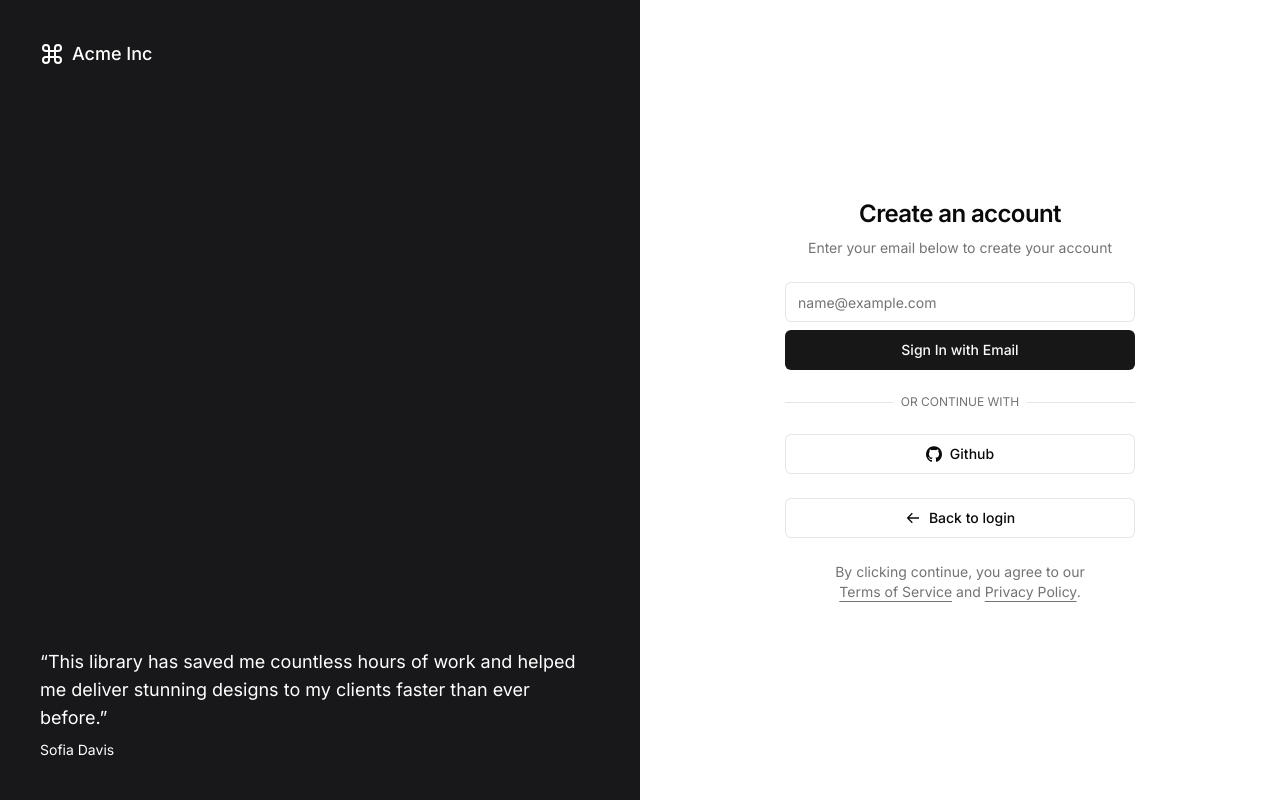
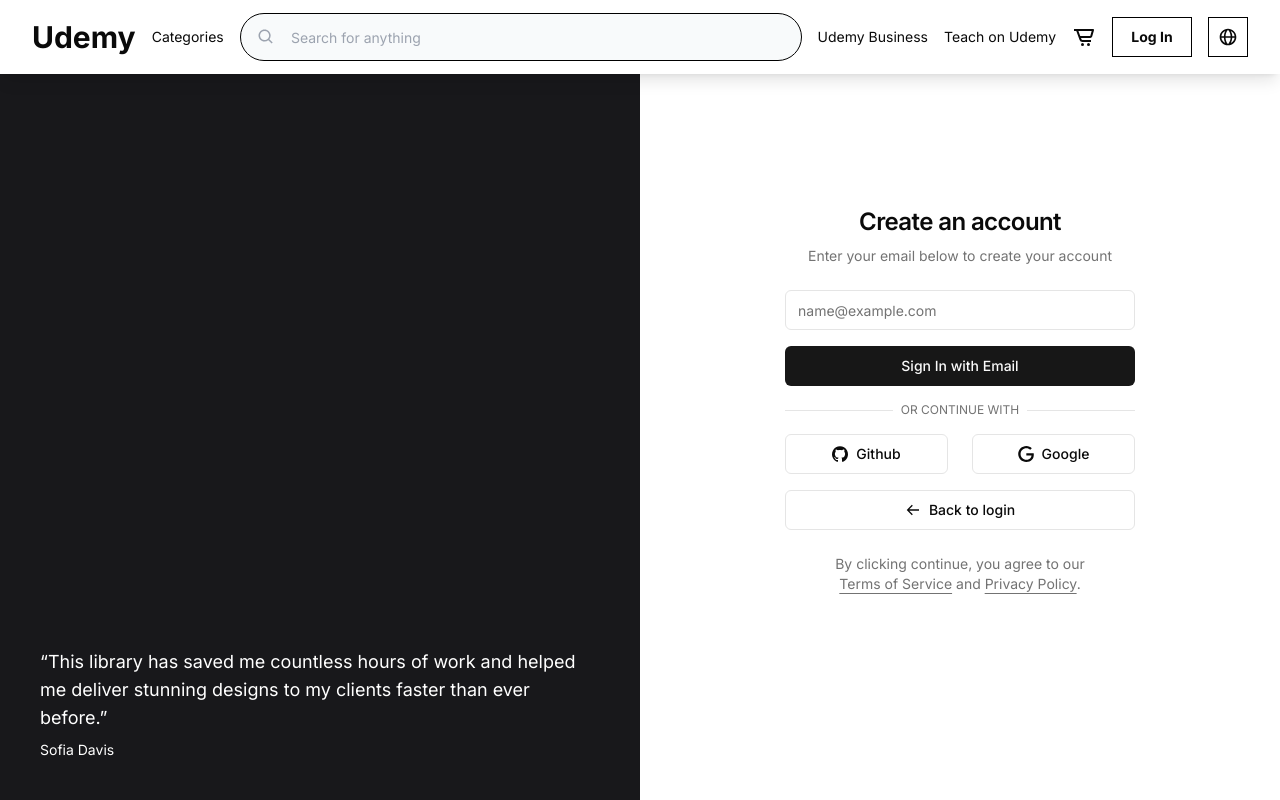
Before and after one commit to thang1610200/TLCN-client, a Next.js app: page /signup in a window 1280 px wide. Built offline with nearby package versions, Linux system fonts and the light colour scheme.

Commit message:
Update home, login, signup

```diff
--- a/app/home/Main.tsx
+++ b/app/home/Main.tsx
@@ -4,9 +4,9 @@
 
 export default function Main() {
   return (
-    <div className='relative w-full border-gray-100 h-96'>
+    <div className='relative w-full border-gray-100 h-96 pt-[74px]'>
       <img src="/images/learning.jpg" alt="" className='object-cover w-full h-full bg-bottom bg-no-repeat'/>
-      <div className="absolute bg-white top-12 left-8 p-4 flex flex-col items-start justify-center shadow-lg h-40 w-[440px]">
+      <div className="absolute bg-white top-12 left-8 p-4 flex flex-col items-start justify-center shadow-lg h-40 w-[440px] mt-[74px]">
         <h2 className='mb-2 text-3xl font-bold'>Hi guys welcome</h2>
         <h3 className='text-xl'>Look at this project!!!Let's go</h3>
         <h3 className='text-xl'>The goal is to learn without stress</h3>
--- a/app/home/Navbar.tsx
+++ b/app/home/Navbar.tsx
@@ -5,20 +5,21 @@
 
 export default function Navbar() {
   return (
-    <div>
-      <div className='flex space-x-4 bg-white h-[74px] shadow-lg text-center justify-between items-center px-4'>
-        <BiMenu className="w-6 h-6 md:hidden"/>
-        <h2 className='text-3xl font-bold'>Udemy</h2>
+    <>
+      <nav>
+        <div className='flex space-x-4 bg-white h-[74px] shadow-lg text-center justify-between items-center px-4 fixed w-full z-10'>
+          <BiMenu className="w-6 h-6 md:hidden" />
+          <a href="/home"><h2 className='text-3xl font-bold'>Udemy</h2></a>
           <h3 className='hidden text-sm md:block'>Categories</h3>
           <form className='hidden bg-[#f8fafb] md:flex border border-black rounded-3xl flex-1 h-12 items-center'>
             <BiSearch className="w-5 h-5 mx-4 text-gray-400" />
-          <input type="text" placeholder='Search for anything' className='text-sm bg-transparent focus:outline-none' />
+            <input type="text" placeholder='Search for anything' className='w-full h-full text-sm bg-transparent focus:outline-none' />
           </form>
           <h3 className='hidden text-sm lg:block'>Udemy Business</h3>
           <h3 className='hidden text-sm lg:block md:hidden'>Teach on Udemy</h3>
           <div className="flex">
-          <BiSearch className="w-6 h-6 text-gray-400 md:hidden"/>
-          <BiCartAlt className="w-6 h-6"/>
+            <BiSearch className="w-6 h-6 text-gray-400 md:hidden" />
+            <BiCartAlt className="w-6 h-6" />
           </div>
           <div className="justify-end hidden pr-4 space-x-4 md:flex">
             <Link rel="stylesheet" href="\login" >
@@ -26,20 +27,15 @@
                 Log In
               </button>
             </Link>
-          <Link rel="stylesheet" href="\signup" >
-            <button className='w-20 h-10 text-sm font-bold text-white bg-black border border-black'>
-              Sign Up
-            </button>
-          </Link>
             <Link rel="stylesheet" href="\" >
               <button className="border border-black h-10 w-10 flex items-center justify-center hover:bg-[#F5F5F5]">
-              <BiGlobe className="w-5 h-5"/>
+                <BiGlobe className="w-5 h-5" />
               </button>
             </Link>
 
           </div>
         </div>
-
-    </div>
+      </nav>
+    </>
   )
 }
--- a/app/home/layout.tsx
+++ b/app/home/layout.tsx
@@ -11,6 +11,7 @@
 }) {
   return (
     <>
+
       <main>
         <Navbar />
         <Main />
--- a/app/login/layout.tsx
+++ b/app/login/layout.tsx
@@ -1,4 +1,5 @@
 import React from 'react'
+import Navbar from '../home/Navbar'
 
 export default function layout({
     children,
@@ -6,8 +7,8 @@
     children: React.ReactNode
 }) {
     return (
-        <html lang="en">
+        <>
             <body>{children}</body>
-        </html>
+        </>
     )
 }
--- a/app/login/page.tsx
+++ b/app/login/page.tsx
@@ -2,9 +2,20 @@
 import Image from "next/image"
 import Link from "next/link"
 
-import { cn } from "@/lib/utils"
-import { buttonVariants } from "@/components/ui/button"
-import { Login } from "@/components/login"
+import Navbar from "../home/Navbar"
+import { Icons } from "@/components/icons"
+import { Button } from "@/components/ui/button"
+import {
+  Card,
+  CardContent,
+  CardDescription,
+  CardFooter,
+  CardHeader,
+  CardTitle,
+} from "@/components/ui/card"
+import { Input } from "@/components/ui/input"
+import { Label } from "@/components/ui/label"
+
 
 export const metadata: Metadata = {
   title: "Authentication",
@@ -14,40 +25,27 @@
 export default function LoginPage() {
   return (
     <>
+      <Navbar />
+      <div className="relative">
         <div className="md:hidden">
           <Image
-          src="/examples/authentication-light.png"
+            src=""///examples/authentication-light.png
             width={1280}
             height={843}
             alt="Authentication"
             className="block dark:hidden"
           />
           <Image
-          src="/examples/authentication-dark.png"
+            src=""///examples/authentication-dark.png
             width={1280}
             height={843}
             alt="Authentication"
             className="hidden dark:block"
           />
         </div>
-      <div className="container relative hidden h-[800px] flex-col items-center justify-center md:grid lg:max-w-none lg:grid-cols-2 lg:px-0">
+        <div className="container relative flex-col items-center justify-center hidden h-screen md:grid lg:max-w-none lg:grid-cols-2 lg:px-0">
           <div className="relative flex-col hidden h-full p-10 text-white bg-muted dark:border-r lg:flex">
-          <div className="absolute inset-0 bg-zinc-900"/>
-          <div className="relative z-20 flex items-center text-lg font-medium">
-            <svg
-              xmlns="http://www.w3.org/2000/svg"
-              viewBox="0 0 24 24"
-              fill="none"
-              stroke="currentColor"
-              strokeWidth="2"
-              strokeLinecap="round"
-              strokeLinejoin="round"
-              className="w-6 h-6 mr-2"
-            >
-              <path d="M15 6v12a3 3 0 1 0 3-3H6a3 3 0 1 0 3 3V6a3 3 0 1 0-3 3h12a3 3 0 1 0-3-3" />
-            </svg>
-            Acme Inc
-          </div>
+            <div className="absolute inset-0 bg-zinc-900" />
             <div className="relative z-20 mt-auto">
               <blockquote className="space-y-2">
                 <p className="text-lg">
@@ -66,7 +64,54 @@
                   Login an account
                 </h1>
               </div>
-            <Login />
+              <Card>
+                <CardContent className="grid gap-4 pt-4">
+                  <div className="grid gap-2">
+                    <Label htmlFor="email">Email</Label>
+                    <Input id="email" type="email" placeholder="m@example.com" />
+                  </div>
+                  <div className="grid gap-2">
+                    <Label htmlFor="password">Password</Label>
+                    <Input id="password" type="password" />
+                  </div>
+                  <Button className="w-full">Login</Button>
+                  <div className="relative">
+                    <div className="absolute inset-0 flex items-center">
+                      <span className="w-full border-t" />
+                    </div>
+                    <div className="relative flex justify-center text-xs uppercase">
+                      <span className="px-2 bg-background text-muted-foreground">
+                        Or continue with
+                      </span>
+                    </div>
+                  </div>
+                  <div className="grid grid-cols-2 gap-6">
+                    <Button variant="outline">
+                      <Icons.gitHub className="w-4 h-4 mr-2" />
+                      Github
+                    </Button>
+                    <Button variant="outline">
+                      <Icons.google className="w-4 h-4 mr-2" />
+                      Google
+                    </Button>
+                  </div>
+                </CardContent>
+                <CardFooter className="grid gap-4">
+                  <div className="relative">
+                    <div className="absolute inset-0 flex items-center ">
+                      <span className="w-full px-2 border-t" />
+                    </div>
+                    <div className="relative flex justify-center px-2 text-xs uppercase">
+                      <span className="px-2 bg-background text-muted-foreground">
+                        Don't have an account?
+                      </span>
+                      <a rel="stylesheet" href="\signup" className="grid gap-2 pr-2 underline bg-background decoration-solid">
+                        Sign up
+                      </a>
+                    </div>
+                  </div>
+                </CardFooter>
+              </Card>
               <p className="px-8 text-sm text-center text-muted-foreground">
                 By clicking continue, you agree to our{" "}
                 <Link
@@ -87,6 +132,7 @@
             </div>
           </div>
         </div>
+      </div>
     </>
   )
 }
--- a/app/signup/page.tsx
+++ b/app/signup/page.tsx
@@ -1,10 +1,19 @@
 import { Metadata } from "next"
 import Image from "next/image"
-import Link from "next/link"
 
-import { cn } from "@/lib/utils"
-import { buttonVariants } from "@/components/ui/button"
-import { SignUp } from "@/components/signup"
+
+import * as React from "react"
+
+
+
+import { Icons } from "@/components/icons"
+import { Button } from "@/components/ui/button"
+import { Input } from "@/components/ui/input"
+import { Label } from "@/components/ui/label"
+
+import { BiArrowBack } from "react-icons/bi";
+import Link from 'next/link'
+import Navbar from "../home/Navbar"
 
 export const metadata: Metadata = {
   title: "Authentication",
@@ -14,6 +23,7 @@
 export default function AuthenticationPage() {
   return (
     <>
+      <Navbar/>
       <div className="md:hidden">
         <Image
           src="/examples/authentication-light.png"
@@ -30,24 +40,9 @@
           className="hidden dark:block"
         />
       </div>
-      <div className="container relative hidden h-[800px] flex-col items-center justify-center md:grid lg:max-w-none lg:grid-cols-2 lg:px-0">
+      <div className="container relative flex-col items-center justify-center hidden h-screen md:grid lg:max-w-none lg:grid-cols-2 lg:px-0">
         <div className="relative flex-col hidden h-full p-10 text-white bg-muted dark:border-r lg:flex">
-          <div className="absolute inset-0 bg-zinc-900" id="screenLogin"/>
-          <div className="relative z-20 flex items-center text-lg font-medium">
-            <svg
-              xmlns="http://www.w3.org/2000/svg"
-              viewBox="0 0 24 24"
-              fill="none"
-              stroke="currentColor"
-              strokeWidth="2"
-              strokeLinecap="round"
-              strokeLinejoin="round"
-              className="w-6 h-6 mr-2"
-            >
-              <path d="M15 6v12a3 3 0 1 0 3-3H6a3 3 0 1 0 3 3V6a3 3 0 1 0-3 3h12a3 3 0 1 0-3-3" />
-            </svg>
-            Acme Inc
-          </div>
+          <div className="absolute inset-0 bg-zinc-900"/>
           <div className="relative z-20 mt-auto">
             <blockquote className="space-y-2">
               <p className="text-lg">
@@ -69,7 +64,55 @@
                 Enter your email below to create your account
               </p>
             </div>
-            <SignUp />
+            <div className="grid gap-4">
+              <form>
+                <div className="grid gap-4">
+                  <div className="grid gap-4">
+                    <Label className="sr-only" htmlFor="email">
+                      Email
+                    </Label>
+                    <Input
+                      id="email"
+                      placeholder="name@example.com"
+                      type="email"
+                      autoCapitalize="none"
+                      autoComplete="email"
+                      autoCorrect="off"
+                    />
+                  </div>
+                  <Button>
+                    Sign In with Email
+                  </Button>
+                </div>
+              </form>
+              <div className="relative">
+                <div className="absolute inset-0 flex items-center">
+                  <span className="w-full border-t" />
+                </div>
+                <div className="relative flex justify-center text-xs uppercase">
+                  <span className="px-2 bg-background text-muted-foreground">
+                    Or continue with
+                  </span>
+                </div>
+              </div>
+              <div className="grid grid-cols-2 gap-6">
+                <Button variant="outline">
+                  <Icons.gitHub className="w-4 h-4 mr-2" />
+                  Github
+                </Button>
+                <Button variant="outline">
+                  <Icons.google className="w-4 h-4 mr-2" />
+                  Google
+                </Button>
+              </div>
+              <Link rel="stylesheet" href="\login" className="grid gap-2">
+                <Button variant="outline" type="button">
+                  <BiArrowBack className="w-4 h-4 mr-2" />
+                  Back to login
+                </Button>
+              </Link>
+
+            </div>
             <p className="px-8 text-sm text-center text-muted-foreground">
               By clicking continue, you agree to our{" "}
               <Link
--- a/components/signup.tsx
+++ b/components/signup.tsx
@@ -1,4 +1,4 @@
-"use client"
+
 
 import * as React from "react"
 import { useState } from "react";
@@ -32,60 +32,6 @@
 
 
   return (
-    <div className={cn("grid gap-6", className)} {...props}>
-      <form onSubmit={onSubmit}>
-        <div className="grid gap-2">
-          <div className="grid gap-2">
-            <Label className="sr-only" htmlFor="email">
-              Email
-            </Label>
-            <Input
-              id="email"
-              placeholder="name@example.com"
-              type="email"
-              autoCapitalize="none"
-              autoComplete="email"
-              autoCorrect="off"
-              disabled={isLoading}
-            />
-          </div>
-          <Button disabled={isLoading}>
-            {isLoading && (
-              <Icons.spinner className="w-4 h-4 mr-2 animate-spin" />
-            )}
-            Sign In with Email
-          </Button>
-        </div>
-      </form>
-      <div className="relative">
-        <div className="absolute inset-0 flex items-center">
-          <span className="w-full border-t" />
-        </div>
-        <div className="relative flex justify-center text-xs uppercase">
-          <span className="px-2 bg-background text-muted-foreground">
-            Or continue with
-          </span>
-        </div>
-      </div>
-      <Button variant="outline" type="button" disabled={isLoading}>
-        {isLoading ? (
-          <Icons.spinner className="w-4 h-4 mr-2 animate-spin" />
-        ) : (
-          <Icons.gitHub className="w-4 h-4 mr-2" />
-        )}{" "}
-        Github
-      </Button>
-      <Link rel="stylesheet" href="\login" className="grid gap-2">
-        <Button variant="outline" type="button" disabled={isLoading}>
-          {isLoading ? (
-            <Icons.spinner className="w-4 h-4 mr-2 animate-spin" />
-          ) : (
-            <BiArrowBack className="w-4 h-4 mr-2" />
-          )}{" "}
-          Back to login
-        </Button>
-      </Link>
-
-    </div>
+    <></>
   )
 }
```
Also changed, not shown: components/login.tsx (+2 -68 lines). Lines whose indentation alone changed are shown as unchanged.
